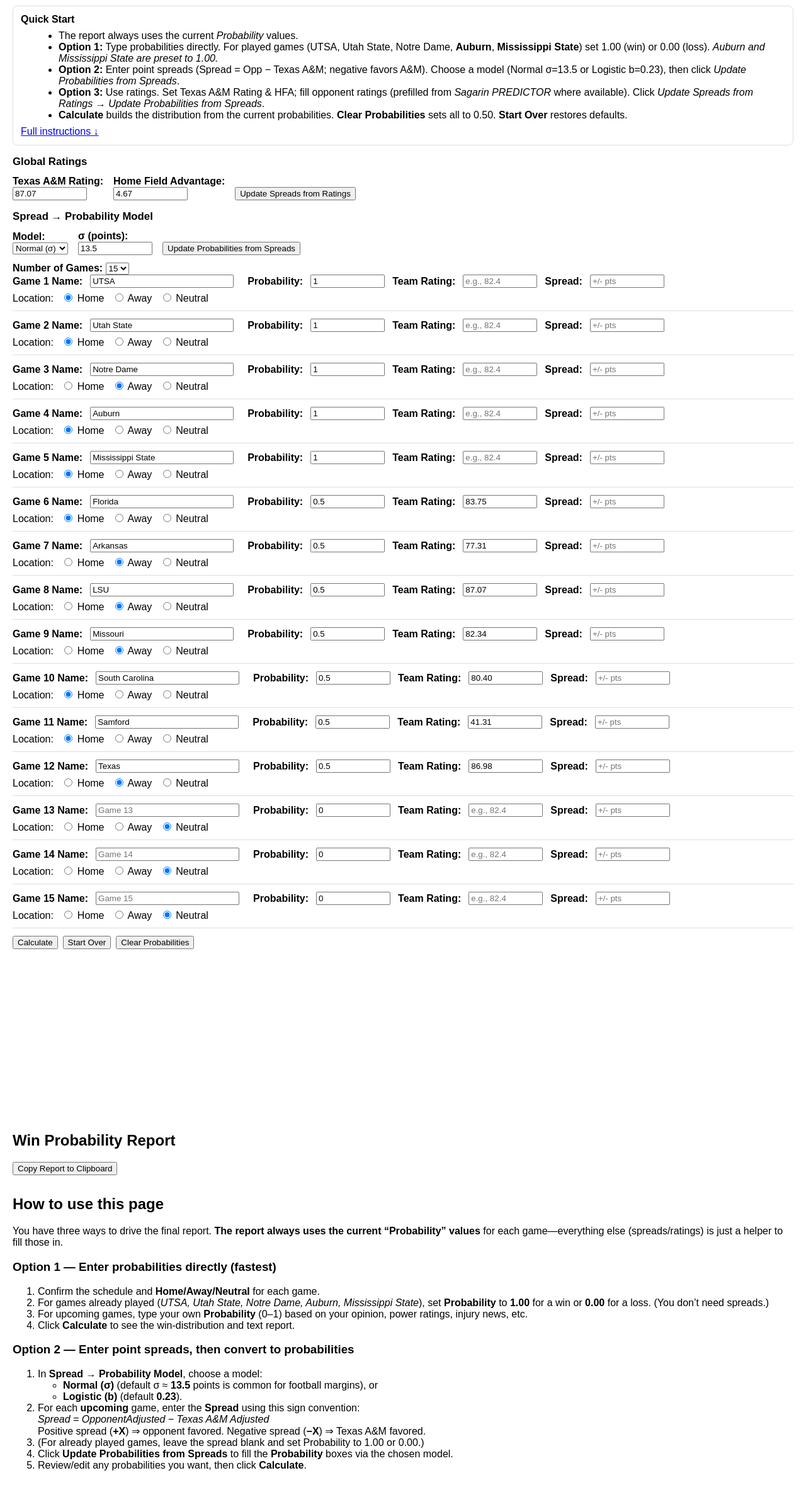
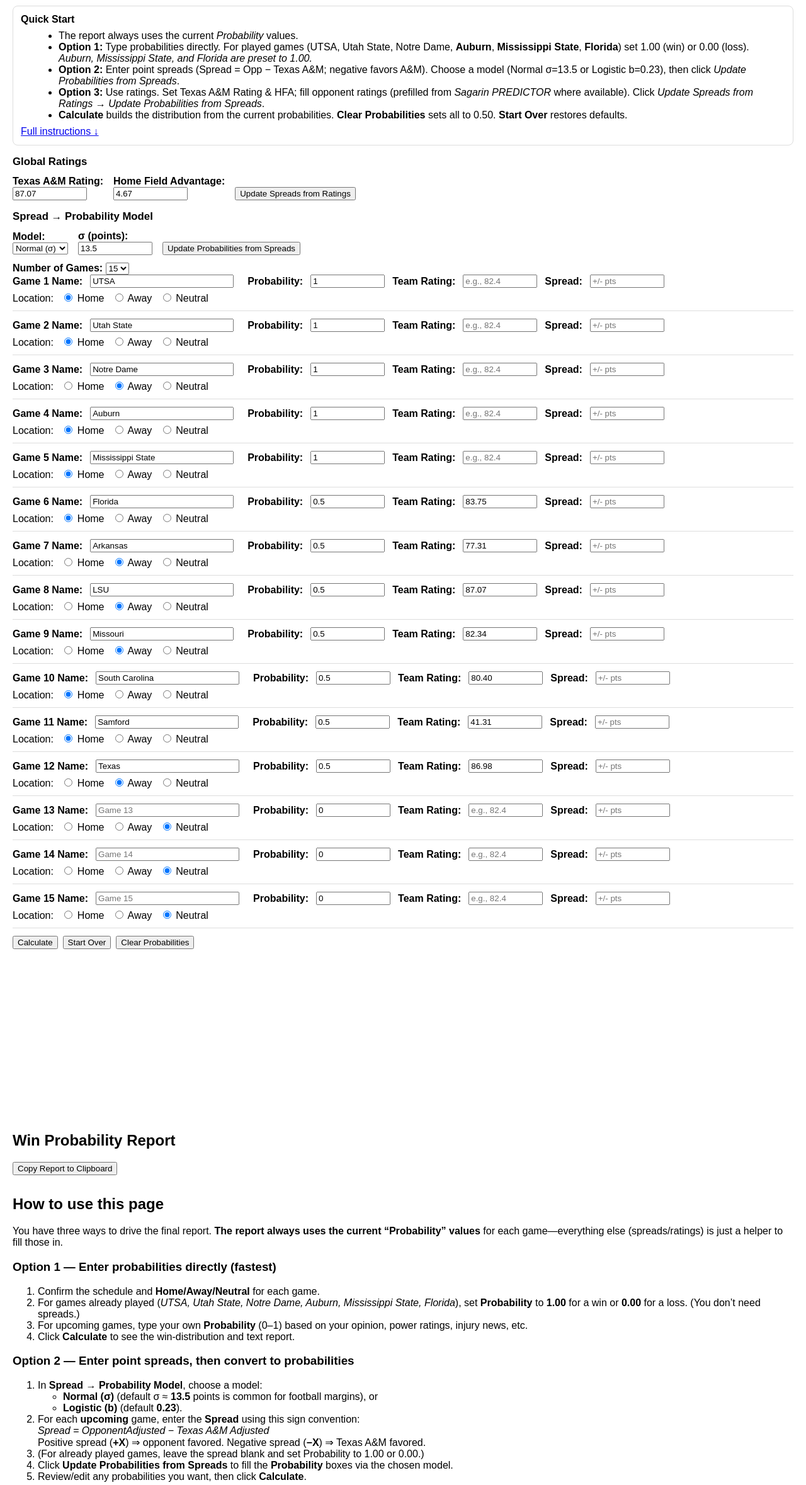
Before and after one commit to baggage-master/win-total, a plain HTML site: page index.html in a window 1280 px wide. Shown: the part 61-2419 px from the top of the page at 63% size. Drawn offline with nearby package versions, Linux system fonts and the light colour scheme.

Commit message:
Update index.html

```diff
--- a/index.html
+++ b/index.html
@@ -6,7 +6,7 @@
   <title>Team Win Probability Calculator</title>
   <script src="https://cdn.jsdelivr.net/npm/chart.js"></script>
   <!-- cache-bust to force the new JS to load -->
-  <script src="script.js?v=7" defer></script>
+  <script src="script.js?v=8" defer></script>
   <style>
     body { font-family: Arial, sans-serif; margin: 20px; }
     h1 { margin-bottom: 8px; }
@@ -32,7 +32,7 @@
     <strong>Quick Start</strong>
     <ul>
       <li>The report always uses the current <em>Probability</em> values.</li>
-      <li><b>Option 1:</b> Type probabilities directly. For played games (UTSA, Utah State, Notre Dame, <b>Auburn</b>, <b>Mississippi State</b>) set 1.00 (win) or 0.00 (loss). <em>Auburn and Mississippi State are preset to 1.00.</em></li>
+      <li><b>Option 1:</b> Type probabilities directly. For played games (UTSA, Utah State, Notre Dame, <b>Auburn</b>, <b>Mississippi State</b>, <b>Florida</b>) set 1.00 (win) or 0.00 (loss). <em>Auburn, Mississippi State, and Florida are preset to 1.00.</em></li>
       <li><b>Option 2:</b> Enter point spreads (Spread = Opp − Texas A&amp;M; negative favors A&amp;M). Choose a model (Normal σ=13.5 or Logistic b=0.23), then click <i>Update Probabilities from Spreads</i>.</li>
       <li><b>Option 3:</b> Use ratings. Set Texas A&amp;M Rating &amp; HFA; fill opponent ratings (prefilled from <em>Sagarin PREDICTOR</em> where available). Click <i>Update Spreads from Ratings</i> → <i>Update Probabilities from Spreads</i>.</li>
       <li><b>Calculate</b> builds the distribution from the current probabilities. <b>Clear Probabilities</b> sets all to 0.50. <b>Start Over</b> restores defaults.</li>
@@ -115,7 +115,7 @@
     <h3>Option 1 — Enter probabilities directly (fastest)</h3>
     <ol>
       <li>Confirm the schedule and <strong>Home/Away/Neutral</strong> for each game.</li>
-      <li>For games already played (<em>UTSA, Utah State, Notre Dame, Auburn, Mississippi State</em>), set <strong>Probability</strong> to <strong>1.00</strong> for a win or <strong>0.00</strong> for a loss. (You don’t need spreads.)</li>
+      <li>For games already played (<em>UTSA, Utah State, Notre Dame, Auburn, Mississippi State, Florida</em>), set <strong>Probability</strong> to <strong>1.00</strong> for a win or <strong>0.00</strong> for a loss. (You don’t need spreads.)</li>
       <li>For upcoming games, type your own <strong>Probability</strong> (0–1) based on your opinion, power ratings, injury news, etc.</li>
       <li>Click <strong>Calculate</strong> to see the win-distribution and text report.</li>
     </ol>
```
